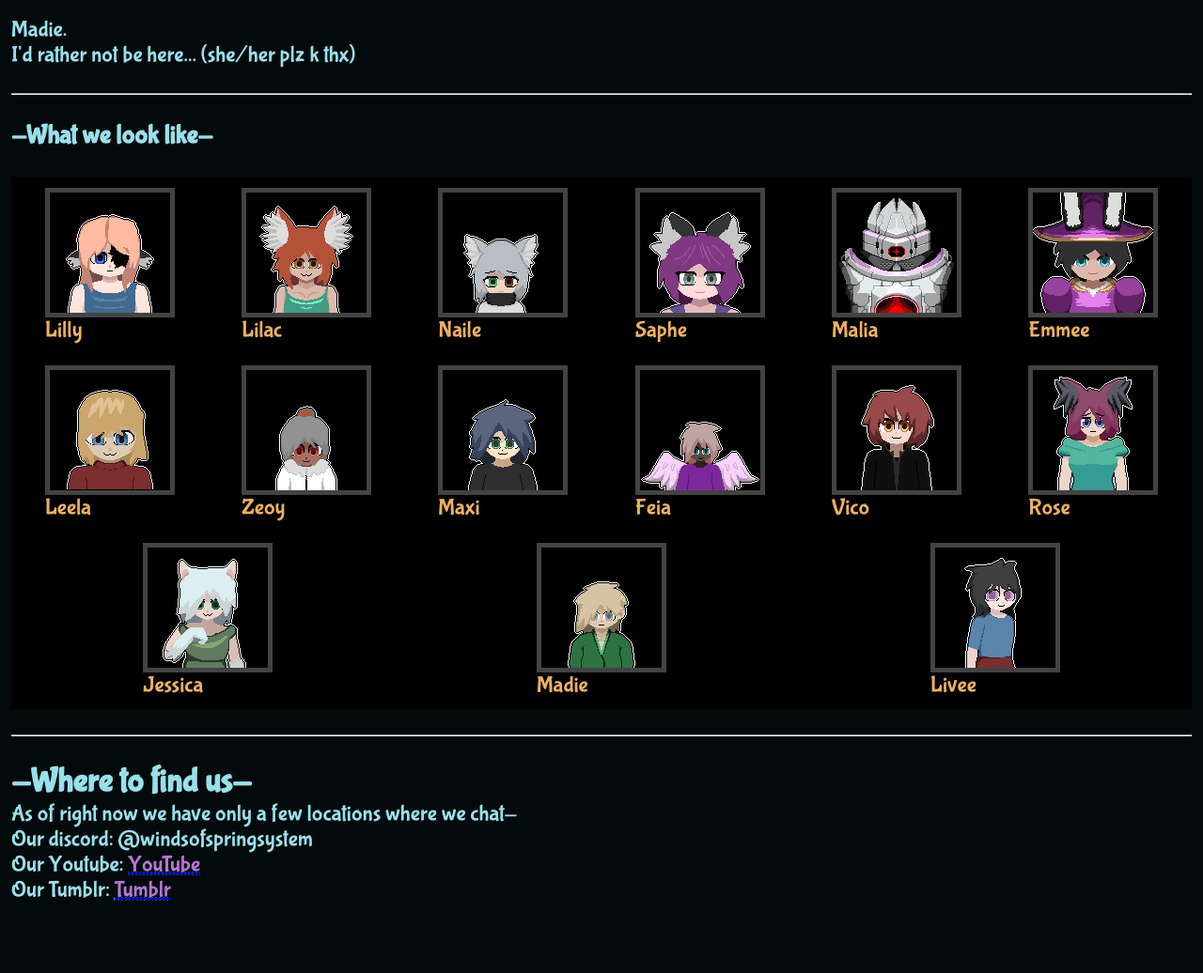
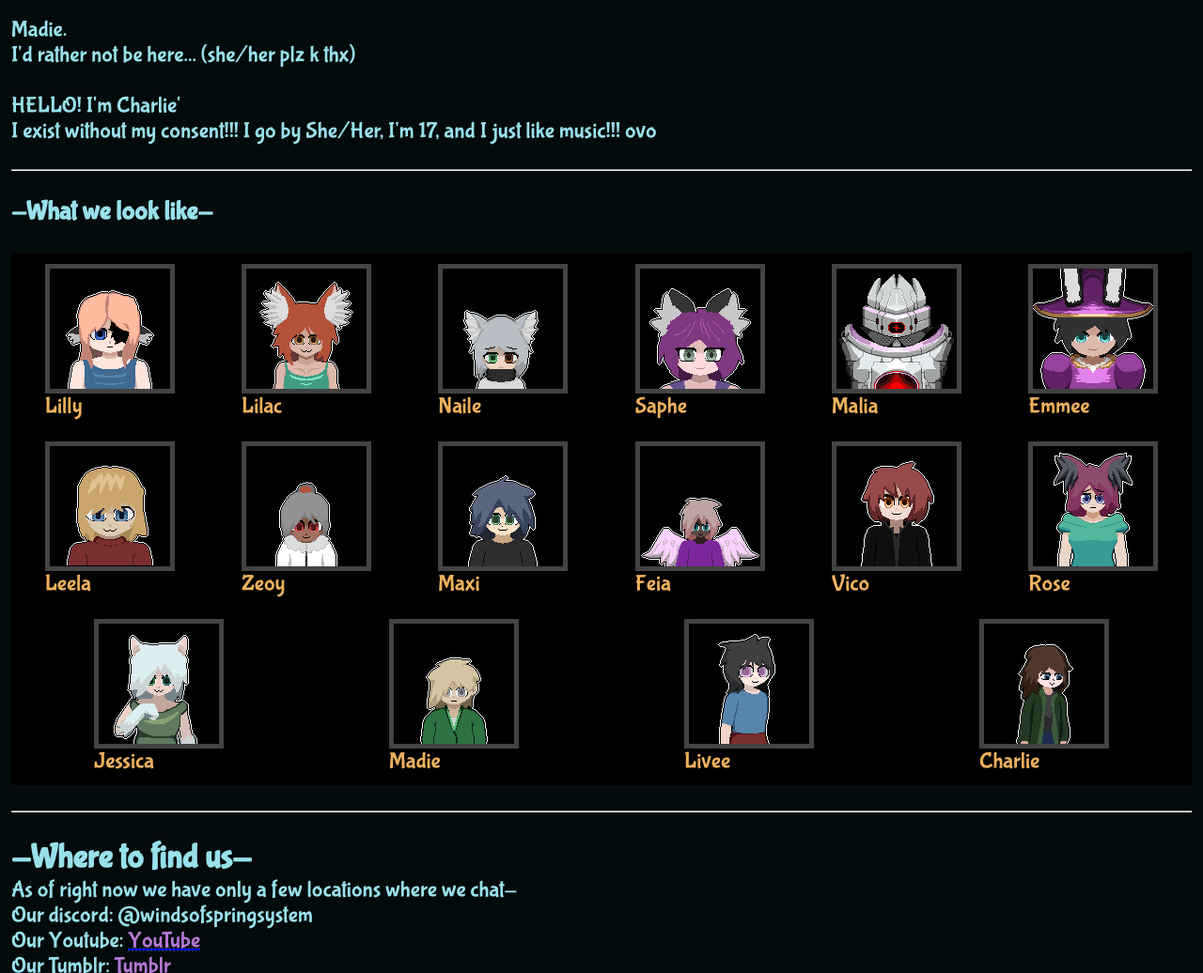
Before and after one commit to LillycatVtube/LillycatVtube.github.io, a plain HTML site: page index.html in a window 1280 px wide. Shown: the part 1560-2596 px from the top of the page at 94% size. Before the commit the page ends 2560 px from the top, so only its background shows below. Drawn offline with Linux system fonts and the light colour scheme.

Commit message:
Site Update
Added Charlie!!!!

```diff
--- a/index.html
+++ b/index.html
@@ -72,6 +72,9 @@
 		<p>Madie.</p>
 		<p>I'd rather not be here... (she/her plz k thx) </p>
 	<br>
+		<p>HELLO! I'm Charlie'</p>
+		<p>I exist without my consent!!! I go by She/Her, I'm 17, and I just like music!!! ovo </p>
+	<br>
     <hr>
     <br>
         <h3>-What we look like-</h3>
@@ -98,6 +101,7 @@
 		<div class="box"><figure class="art-images"><img src="imgs/jessica.png" alt="Jessica" title="Jessica" ><figcaption>Jessica</figcaption></figure></div>
 		<div class="box"><figure class="art-images"><img src="imgs/madie.png" alt="Madie" title="Madie" ><figcaption>Madie</figcaption></figure></div>
 		<div class="box"><figure class="art-images"><img src="imgs/livee.png" alt="Livee" title="Livee" ><figcaption>Livee</figcaption></figure></div>
+		<div class="box"><figure class="art-images"><img src="imgs/charlie.png" alt="Charlie" title="Charlie" ><figcaption>Charlie</figcaption></figure></div>
     </main>
     <br>
 	<hr>
```
Also changed, not shown: imgs/charlie.png (added).
